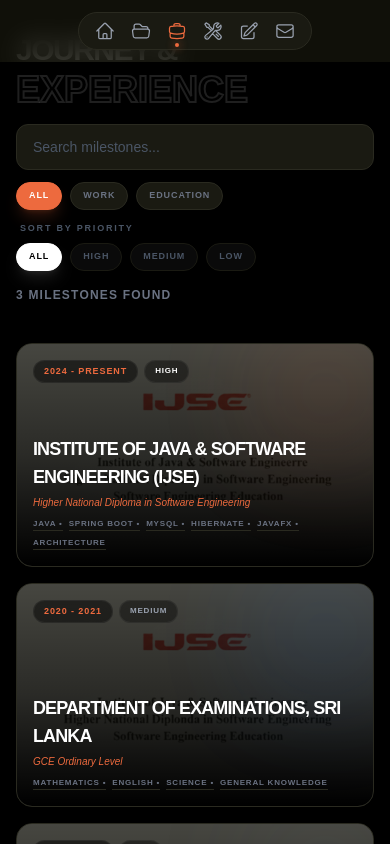
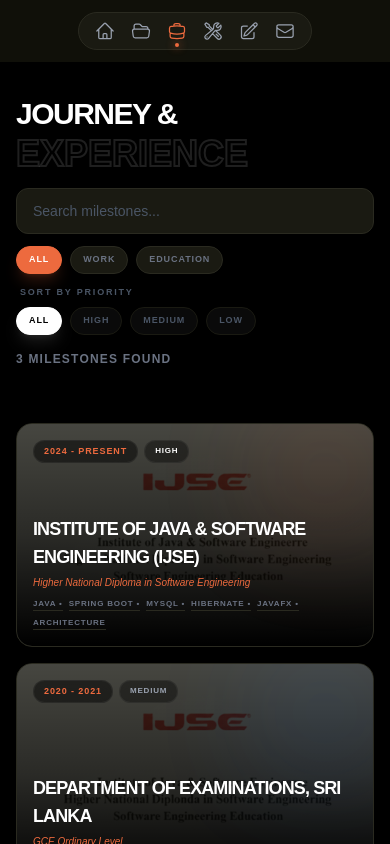
Before and after one commit to tharu-2003/Tharusha_Sandaruwan_Dahanayaka, a React (Vite) app: page /experience in a window 390 px wide. Shown: the top 844 px of the page. Built offline with nearby package versions, Linux system fonts and the light colour scheme.

Commit message:
Responsive added

```diff
--- a/src/pages/ContentsPage.tsx
+++ b/src/pages/ContentsPage.tsx
@@ -66,11 +66,11 @@
   }, [currentPage]);
 
   return (
-    <div className="min-h-screen bg-black text-white p-4 sm:p-6 md:p-8 lg:p-22 xl:p-20 font-sans selection:bg-[#ed6a3e]/30">
+    <div className="min-h-screen bg-black text-white p-4 sm:p-8 md:p-12 lg:p-16 xl:p-20 font-sans selection:bg-[#ed6a3e]/30">
       <Navigation />
       <ContentPopup content={selectedContent} isOpen={isPopupOpen} onClose={closeContent} />
 
-      <div className="flex flex-col lg:flex-row gap-6 sm:gap-8 md:gap-10 lg:gap-24 mt-4">
+      <div className="flex flex-col lg:flex-row gap-10 lg:gap-24 mt-20 lg:mt-5">
 
         {/* LEFT SIDE: Title & Filters */}
         <div className="lg:w-1/3 lg:sticky lg:top-24 h-fit space-y-4 sm:space-y-6 md:space-y-8">
--- a/src/pages/ExperiencePage.tsx
+++ b/src/pages/ExperiencePage.tsx
@@ -81,11 +81,12 @@
   }, [currentPage]);
 
   return (
-    <div className="min-h-screen bg-black text-white p-4 sm:p-6 md:p-8 lg:p-12 xl:p-20 font-sans selection:bg-[#ed6a3e]/30">
+    <div className="min-h-screen bg-black text-white p-4 sm:p-8 md:p-12 lg:p-16 xl:p-20 font-sans selection:bg-[#ed6a3e]/30">
       <Navigation />
       <ExperiencePopup experience={selectedExp} isOpen={isPopupOpen} onClose={closePopup} />
 
-      <div className="flex flex-col lg:flex-row gap-6 sm:gap-8 md:gap-10 lg:gap-24 mt-4">
+      {/* Main Container: Stacked on Mobile, Row on Desktop */}
+      <div className="flex flex-col lg:flex-row gap-10 lg:gap-24 mt-20 lg:mt-5">
 
         {/* LEFT SIDE: Controls */}
         <div className="lg:w-1/3 lg:sticky lg:top-24 h-fit space-y-4 sm:space-y-6 md:space-y-8">
```
Lines whose indentation alone changed are shown as unchanged.
